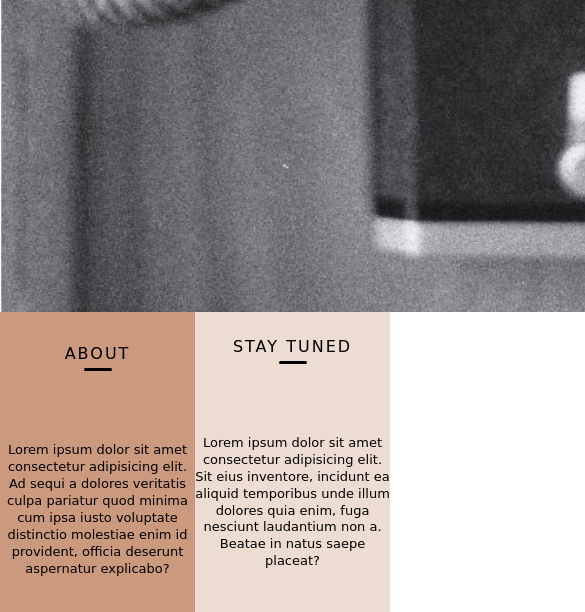
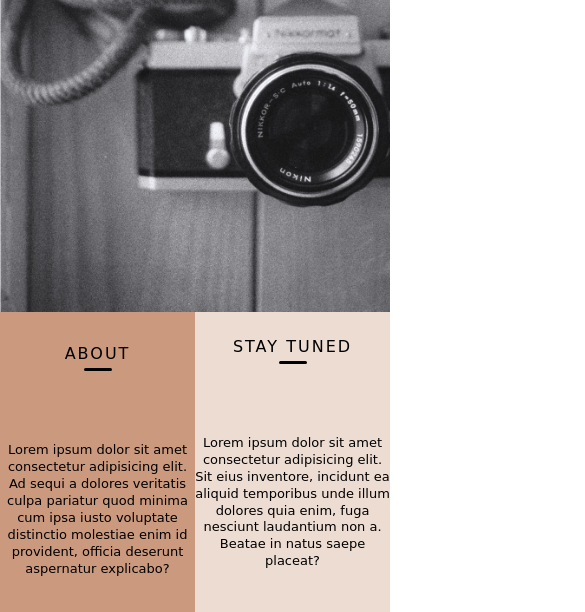
Before and after one commit to verrillzayn/verrillzayn.github.io, a plain HTML site: page index.html in a window 390 px wide. Shown: the part 342-954 px from the top of the page, 585 px wide, since content can reach past the window. Drawn offline with Linux system fonts and the light colour scheme.

Commit message:
coba lagi responsive

```diff
--- a/style.css
+++ b/style.css
@@ -300,9 +300,6 @@ nav ul li a:hover {
     padding-left: 50px;
     font-size: 20px;
   }
-  .container {
-    background-position: 0 750px;
-  }
 }
 /* akhir responsive */
 
@@ -316,10 +313,10 @@ nav ul li a:hover {
   /* poto cover utama */
 
   background-image: url(poto/cover.jpg);
-  height: 600px;
-  width: 1300px;
+   height: 600px;
+  /*width: 1300px; */
   background-size: cover;
-  background-position: 0 -750px;
+
 }
 .header .judul {
   font-size: 40px;
```
